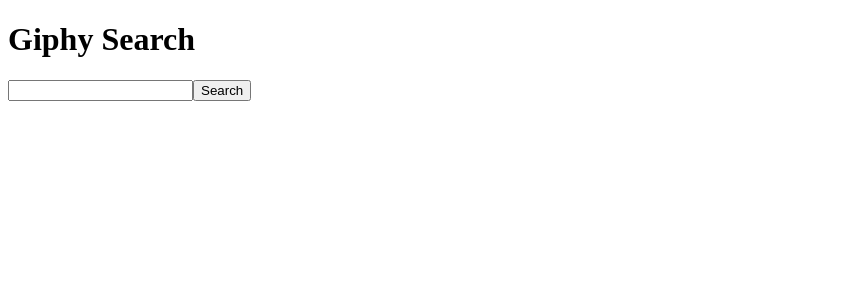
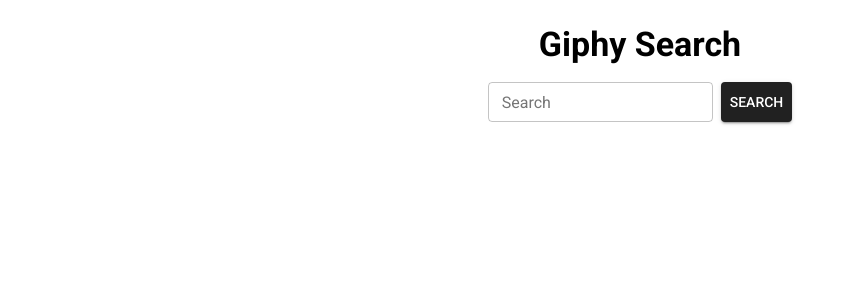
Before and after one commit to whuang214/react-giphy, a React (Vite) app: page / in a window 1280 px wide. Shown: the top 300 px of the page, without its empty margins (0-848 px from the left). Built offline with nearby package versions, Linux system fonts and the light colour scheme.

Commit message:
add mui to app

```diff
--- a/index.html
+++ b/index.html
@@ -4,6 +4,7 @@
 <head>
   <meta charset="UTF-8" />
   <meta name="viewport" content="width=device-width, initial-scale=1.0" />
+  <link rel="stylesheet" href="https://fonts.googleapis.com/css?family=Roboto:300,400,500,700&display=swap" />
   <title>Giphy React</title>
 </head>
 
--- a/package.json
+++ b/package.json
@@ -10,6 +10,11 @@
     "preview": "vite preview"
   },
   "dependencies": {
+    "@emotion/react": "^11.11.1",
+    "@emotion/styled": "^11.11.0",
+    "@fontsource/roboto": "^5.0.5",
+    "@mui/icons-material": "^5.14.1",
+    "@mui/material": "^5.14.1",
     "react": "^18.2.0",
     "react-dom": "^18.2.0"
   },
--- a/src/App.jsx
+++ b/src/App.jsx
@@ -1,6 +1,8 @@
 import { useState, useEffect } from "react";
 import GiphySearchForm from "./GiphySearchForm/GiphySearchForm.jsx";
 import Giphy from "./Giphy/Giphy.jsx";
+import { Box, Typography } from "@mui/material";
+import { WidthFull } from "@mui/icons-material";
 
 export default function App() {
   const [searchPhrase, setSearchPhrase] = useState("");
@@ -32,10 +34,21 @@
   }
 
   return (
-    <div className="search-container">
-      <h1>Giphy Search</h1>
+    <Box
+      className="search-container"
+      sx={{
+        marginTop: "3vmin",
+        display: "flex",
+        flexDirection: "column",
+        alignItems: "center",
+        gap: 2,
+      }}
+    >
+      <Typography variant="h4" fontWeight="bold">
+        Giphy Search
+      </Typography>
       <GiphySearchForm onSearchPhraseChange={handleSearchPhraseChange} />
       {gif && <Giphy gif={gif} />}
-    </div>
+    </Box>
   );
 }
--- a/src/Giphy/Giphy.jsx
+++ b/src/Giphy/Giphy.jsx
@@ -1,7 +1,24 @@
 export default function Giphy({ gif }) {
   return (
-    <div className="gif-container">
-      <img src={gif.images.original.url} alt={gif.title} />
+    <div
+      className="gif-container"
+      sx={{
+        display: "flex",
+        justifyContent: "center",
+        alignItems: "center",
+        width: "100%",
+        height: "100%",
+        backgroundColor: "#f0f0f0",
+      }}
+    >
+      <img
+        src={gif.images.original.url}
+        alt={gif.title}
+        sx={{
+          maxWidth: "100%",
+          maxHeight: "100%",
+        }}
+      />
     </div>
   );
 }
--- a/src/GiphySearchForm/GiphySearchForm.jsx
+++ b/src/GiphySearchForm/GiphySearchForm.jsx
@@ -1,4 +1,5 @@
 import { useState } from "react";
+import { TextField, Button, Box } from "@mui/material";
 
 export default function GiphySearchForm({ onSearchPhraseChange }) {
   const [searchPhrase, setSearchPhrase] = useState("");
@@ -15,9 +16,23 @@
   }
 
   return (
-    <form>
-      <input type="text" value={searchPhrase} onChange={handleChange} />
-      <button onClick={handleSubmit}>Search</button>
-    </form>
+    <Box
+      component="form"
+      onSubmit={handleSubmit}
+      sx={{ display: "flex", gap: 1 }}
+    >
+      <TextField
+        type="text"
+        value={searchPhrase}
+        onChange={handleChange}
+        variant="outlined"
+        label="Search"
+        size="small"
+        sx={{ width: { xs: "100%", m: 320 } }}
+      />
+      <Button type="submit" variant="contained">
+        Search
+      </Button>
+    </Box>
   );
 }
--- a/src/main.jsx
+++ b/src/main.jsx
@@ -1,9 +1,31 @@
 import React from "react";
 import ReactDOM from "react-dom/client";
 import App from "./App.jsx";
+import { createTheme, ThemeProvider } from "@mui/material";
+
+const theme = createTheme({
+  palette: {
+    primary: {
+      main: "#212121",
+    },
+    secondary: {
+      main: "#757575",
+    },
+    text: {
+      primary: "#212121",
+      secondary: "#757575",
+    },
+  },
+  typography: {
+    fontFamily: "Roboto, sans-serif",
+    fontSize: 14,
+  },
+});
 
 ReactDOM.createRoot(document.getElementById("root")).render(
   <React.StrictMode>
-    <App />
+    <ThemeProvider theme={theme}>
+      <App />
+    </ThemeProvider>
   </React.StrictMode>
 );
```
Also changed, not shown: 1 other file (tests, documents, lock files or other folders).
